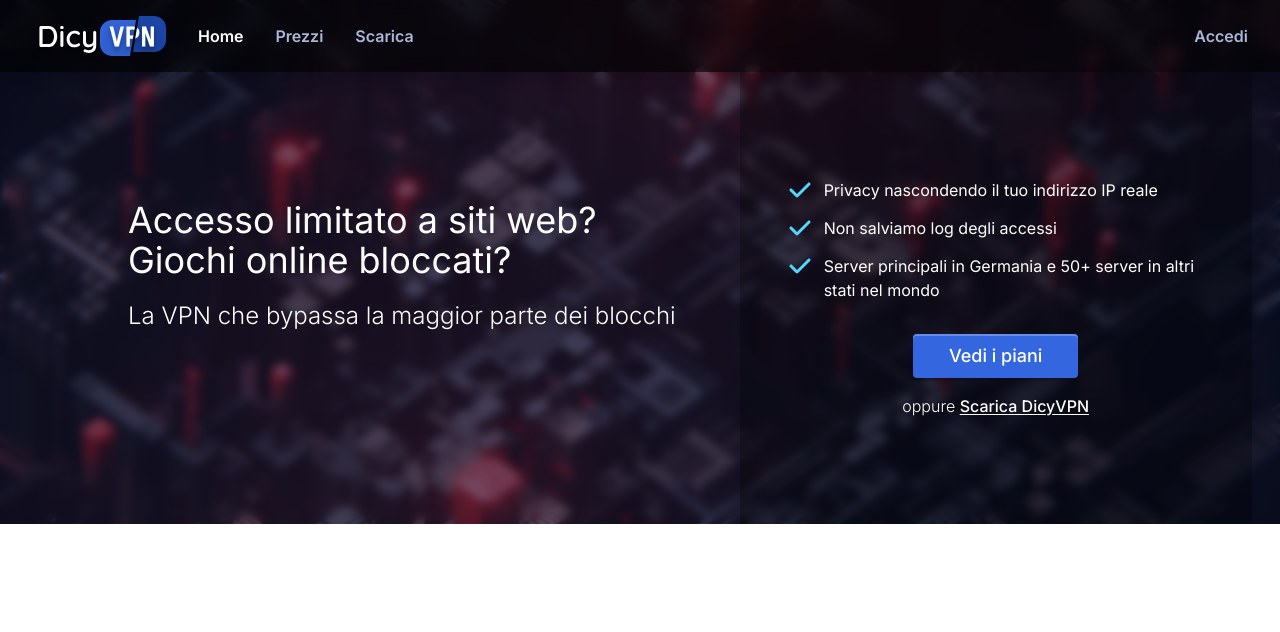
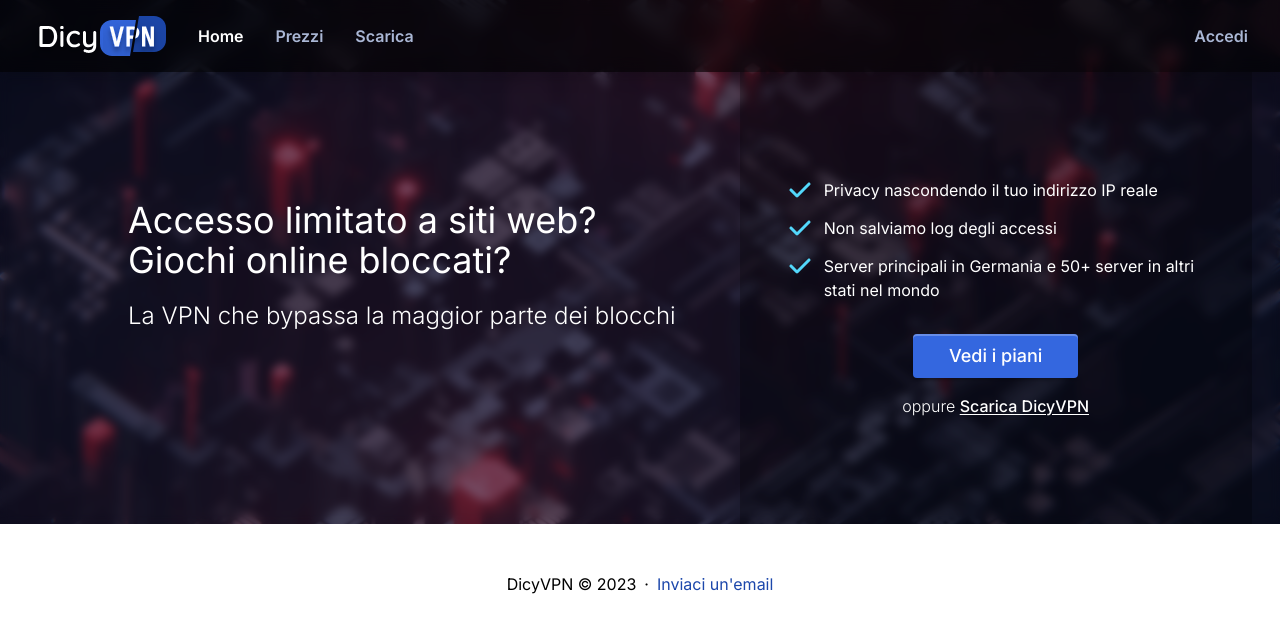
Before and after one commit to Dicy/vpn-website, a Nuxt app: page / in a window 1280 px wide. Shown: the top 632 px of the page. Built offline with nearby package versions, Linux system fonts and the light colour scheme.

Commit message:
Link logo to home and add footer

```diff
--- a/layouts/default.vue
+++ b/layouts/default.vue
@@ -2,7 +2,7 @@
   <header class="header-background flex justify-center">
     <div class="header-container w-full shadow-lg">
       <div class="flex items-center text-white px-32 py-12 gap-32 m-auto max-w-screen-xl">
-        <div>
+        <nuxt-link to="/">
           <svg width="134" height="48" fill="none" version="1.1" viewBox="0 0 134 48"
                xmlns="http://www.w3.org/2000/svg">
             <path d="m107 4-6 36h21c6.648 0 12-5.352 12-12v-12c0-6.648-5.352-12-12-12z" style="fill:#1c47ab"/>
@@ -92,7 +92,7 @@
               </filter>
             </defs>
           </svg>
-        </div>
+        </nuxt-link>
         <nav class="flex-1" aria-label="Main navigation">
           <ul class="flex gap-32">
             <li>
@@ -114,6 +114,11 @@
     </div>
   </header>
   <slot/>
+  <footer class="p-48 flex gap-8 justify-center">
+    <span>DicyVPN &copy; 2023</span>
+    <span>·</span>
+    <a href="mailto:info@dicyvpn.com" class="text-blue-600">Inviaci un'email</a>
+  </footer>
 </template>
 
 <script setup>
```
